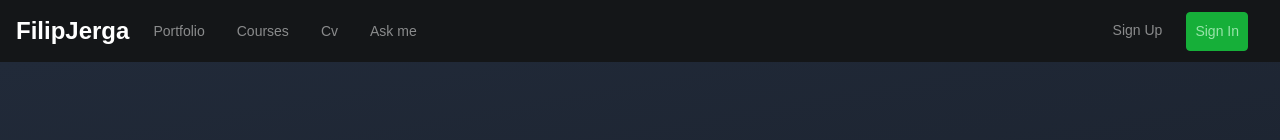
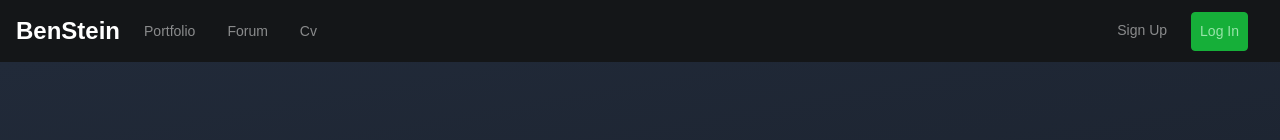
Before and after one commit to bstizzle/ben-portfolio, a Next.js app: page / in a window 1280 px wide. Shown: the top 140 px of the page. Built offline with nearby package versions, Linux system fonts and the light colour scheme; grey boxes are pictures that could not be loaded.

Commit message:
added react-bootstrap and remade navbar component

```diff
--- a/components/shared/Navbar.js
+++ b/components/shared/Navbar.js
@@ -1,41 +1,37 @@
 
-const Navbar = () => {
+import { Navbar, NavDropdown, Nav } from 'react-bootstrap';
+
+const AppNavbar = () => {
 
   return(
     <div className="navbar-wrapper">
-      <nav className="navbar navbar-expand-lg navbar-dark fj-mw9">
-        <a className="navbar-brand mr-3 font-weight-bold" href="#">FilipJerga</a>
-        <button className="navbar-toggler" type="button" data-toggle="collapse" data-target="#navbarSupportedContent" aria-controls="navbarSupportedContent" aria-expanded="false" aria-label="Toggle navigation">
-          <span className="navbar-toggler-icon"></span>
-        </button>
-
-        <div className="collapse navbar-collapse" id="navbarSupportedContent">
-          <ul className="navbar-nav">
-            <li className="nav-item mr-3">
-              <a className="nav-link" href="#">Portfolio</a>
-            </li>
-            <li className="nav-item mr-3">
-              <a className="nav-link" href="#">Courses</a>
-            </li>
-            <li className="nav-item mr-3">
-              <a className="nav-link" href="#">Cv</a>
-            </li>
-            <li className="nav-item mr-3">
-              <a className="nav-link" href="#">Ask me</a>
-            </li>
-          </ul>
-          <ul className="navbar-nav ml-auto">
-            <li className="nav-item mr-3">
-              <a className="nav-link" href="#">Sign Up</a>
-            </li>
-            <li className="nav-item mr-3">
-              <a className="nav-link btn btn-success bg-green-2 bright" href="#">Sign In</a>
-            </li>
-          </ul>
-        </div>
-      </nav>
+      <Navbar expand="lg" className="navbar-dark fj-mw9">
+        <Navbar.Brand className="mr-3 font-weight-bold" href="#">BenStein</Navbar.Brand>
+        <Navbar.Toggle />
+        <Navbar.Collapse>
+          <Nav className="mr-auto">
+            <Nav.Link href="#" className="mr-3">
+              Portfolio
+            </Nav.Link>
+            <Nav.Link href="#" className="mr-3">
+              Forum
+            </Nav.Link>
+            <Nav.Link href="#" className="mr-3">
+              Cv
+            </Nav.Link>
+          </Nav>
+          <Nav>
+           <Nav.Link href="#" className="mr-3">
+              Sign Up
+            </Nav.Link>
+            <Nav.Link href="#" className="mr-3 btn btn-success bg-green-2 bright">
+              Log In
+            </Nav.Link>
+          </Nav>
+        </Navbar.Collapse>
+      </Navbar>
     </div>
   )
 }
 
-export default Navbar;
+export default AppNavbar;
--- a/package.json
+++ b/package.json
@@ -17,6 +17,7 @@
     "next": "^10.0.9",
     "node-sass": "^5.0.0",
     "react": "^17.0.1",
+    "react-bootstrap": "^1.0.0-beta.16",
     "react-dom": "^17.0.1"
   }
 }
```
Also changed, not shown: 1 other file (tests, documents, lock files or other folders).
